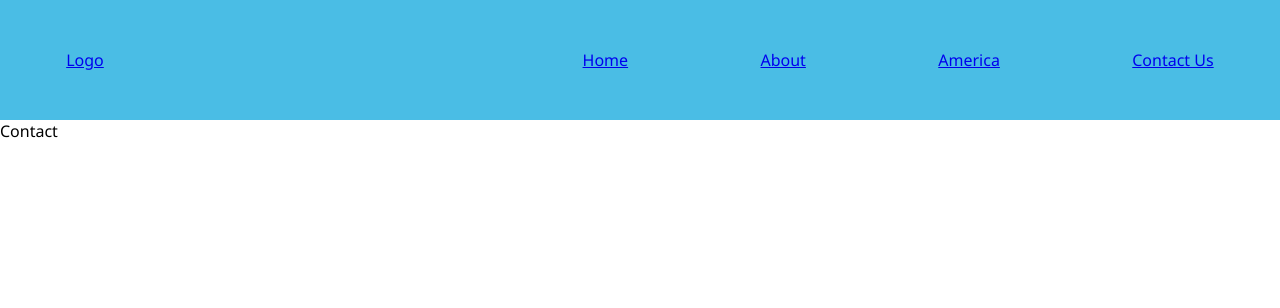
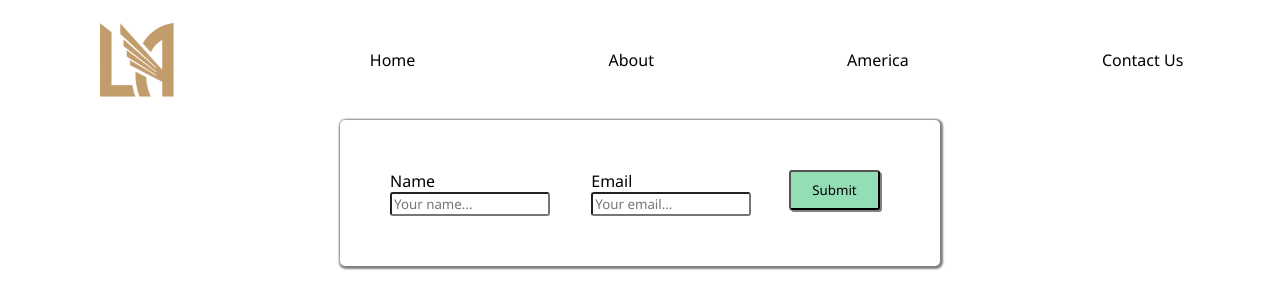
Before and after one commit to Ameria-admin/ameria-website, a React app: page /contact-us in a window 1280 px wide. Shown: the top 308 px of the page. Built offline with nearby package versions, Linux system fonts and the light colour scheme.

Commit message:
Add routes

```diff
--- a/package.json
+++ b/package.json
@@ -7,7 +7,7 @@
   "license": "MIT",
   "scripts": {
     "build": "webpack",
-    "dev:server": "webpack-dev-server"
+    "start": "webpack-dev-server --open --mode development"
   },
   "devDependencies": {
     "@babel/core": "^7.6.4",
@@ -18,13 +18,14 @@
     "eslint": "^6.5.1",
     "express": "^4.17.1",
     "prettier": "^1.18.2",
-    "react": "^16.10.2",
     "style-loader": "^1.0.0",
     "webpack": "^4.41.2",
     "webpack-cli": "^3.3.9",
     "webpack-dev-server": "^3.8.2"
   },
   "dependencies": {
+    "react": "^16.10.2",
+    "react-dom": "^16.11.0",
     "react-router-dom": "^5.1.2"
   }
 }
--- a/src/components/About/index.js
+++ b/src/components/About/index.js
@@ -1,5 +1,13 @@
 import React from "react";
 
-const About = () => <div>About</div>;
+const About = () => (
+  <div>
+    <img
+      className="image"
+      src="../../assets/los-angeles.jpg"
+      alt="los-angeles"
+    />
+  </div>
+);
 
 export default About;
--- a/src/components/Contact/index.js
+++ b/src/components/Contact/index.js
@@ -1,5 +1,28 @@
 import React from "react";
+import styles from "./styles.css";
 
-const Contact = () => <div>Contact</div>;
+const Contact = () => {
+  const handleSubmit = e => {
+    e.preventDefault();
+
+    window.location.replace("https://www.youtube.com/watch?v=dQw4w9WgXcQ");
+  };
+
+  return (
+    <div className="form-wrapper">
+      <form className="form" onSubmit={handleSubmit}>
+        <div>
+          <label>Name</label>
+          <input type="text" placeholder="Your name..." required />
+        </div>
+        <div>
+          <label>Email</label>
+          <input type="text" placeholder="Your email..." required />
+        </div>
+        <input className="submit-btn" type="submit" />
+      </form>
+    </div>
+  );
+};
 
 export default Contact;
--- /dev/null
+++ b/src/components/Contact/styles.css
@@ -0,0 +1,37 @@
+.form-wrapper {
+  display: flex;
+  justify-content: center;
+  align-items: center;
+  padding: 50px;
+  width: 500px;
+  background: white;
+  border-radius: 5px;
+  box-shadow: 1px 1px 2px 2px grey;
+}
+
+.form {
+  display: inherit;
+}
+
+.submit-btn {
+  cursor: pointer;
+  animation: submit 3s linear infinite alternate;
+  width: 100px;
+  height: 40px;
+  box-shadow: 2px 2px grey;
+}
+
+@keyframes submit {
+  0% {
+    background: coral;
+  }
+  25% {
+    background: lightskyblue;
+  }
+  50% {
+    background: greenyellow;
+  }
+  75% {
+    background: grey;
+  }
+}
--- a/src/components/Header/index.js
+++ b/src/components/Header/index.js
@@ -4,8 +4,8 @@ import "./styles.css";
 
 const Header = () => (
   <div className="wrapper">
-    <Link className="logo" to="/">
-      Logo
+    <Link className="logo-link" to="/">
+      <img className="logo" src="../../assets/lafc-logo.png" alt="logo" />
     </Link>
     <Link to="/">Home</Link>
     <Link to="/about">About</Link>
--- a/src/components/Header/styles.css
+++ b/src/components/Header/styles.css
@@ -1,10 +1,15 @@
 .wrapper {
-  background: #4abde5;
+  background: white;
   height: 15vh;
   display: flex;
   align-items: center;
 }
 
+.logo-link {
+  flex-basis: 0 1 30%;
+  height: 10vh;
+}
+
 .logo {
-  flex-basis: 30%;
+  height: 100%;
 }
--- a/src/components/Home/index.js
+++ b/src/components/Home/index.js
@@ -1,4 +1,5 @@
 import React from "react";
+import { withRouter } from "react-router-dom";
 import "./styles.css";
 
 const Home = () => (
@@ -6,9 +7,9 @@ const Home = () => (
     <img
       className="image"
       src="../../../assets/santa-monica.jpg"
-      alt="los-angeles"
+      alt="santa-monica"
     />
   </div>
 );
 
-export default Home;
+export default withRouter(Home);
--- a/src/components/Main/index.js
+++ b/src/components/Main/index.js
@@ -5,7 +5,7 @@ import About from "../About";
 import Schools from "../Schools";
 import Contact from "../Contact";
 
-const Main = () => (
+const Main = props => (
   <Switch>
     <Route exact path="/" component={Home} />
     <Route path="/about" component={About} />
--- a/src/global.css
+++ b/src/global.css
@@ -4,3 +4,17 @@
   margin: 0 auto;
   font-family: "Noto Sans", sans-serif;
 }
+
+a {
+  text-decoration: none;
+  color: black;
+}
+
+input {
+  border-radius: 3px;
+  margin-right: 10px;
+}
+
+label {
+  margin-right: 10px;
+}
--- a/src/index.js
+++ b/src/index.js
@@ -1,11 +1,5 @@
 import React from "react";
 import { render } from "react-dom";
-import { BrowserRouter } from "react-router-dom";
 import App from "./App";
 
-render(
-  <BrowserRouter>
-    <App />
-  </BrowserRouter>,
-  document.getElementById("root")
-);
+render(<App />, document.getElementById("root"));
```
Also changed, not shown: src/App.js (+5 -4 lines), assets/lafc-logo.png (added), src/components/About/styles.css (added), 3 other files (tests, documents, lock files or other folders).
